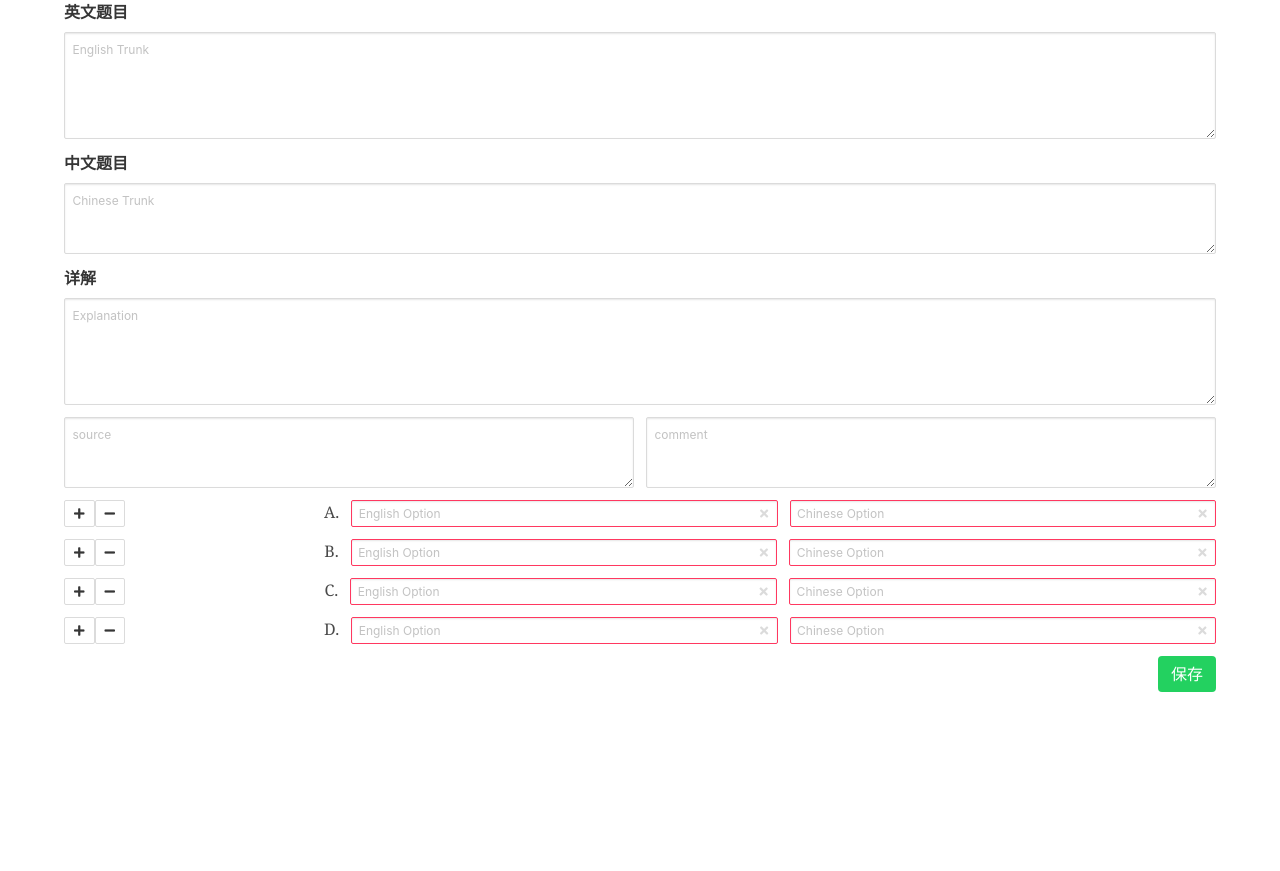
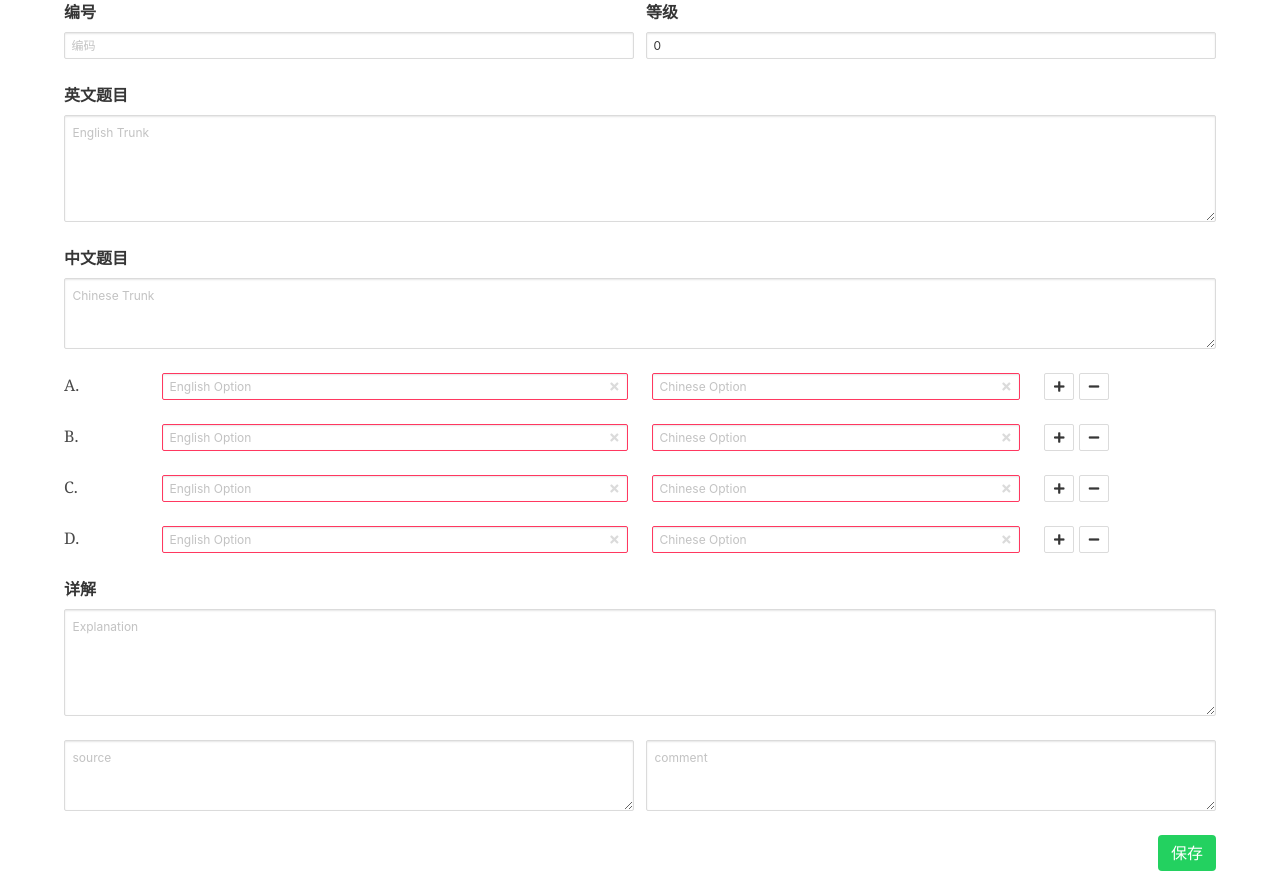
Before and after one commit to starvii/trainier, a Flask app: page /question/edit in a window 1280 px wide. Before the commit the page ends 692 px from the top, so only its background shows below. Run offline with Flask 2, Linux system fonts and the light colour scheme; parts of the project's set-up code (start-up, migrations or seed data) failed here and were passed over; some libraries are stand-ins or nearby versions.

Commit message:
增加了一个编码字段

```diff
--- a/manage.py
+++ b/manage.py
@@ -39,6 +39,9 @@ def bind_views() -> None:
     import trainier.api.question.controller
     app.register_blueprint(trainier.api.question.controller.blueprint)
     logger.info('%s loaded.', trainier.api.question.controller)
+    import trainier.api.quiz.controller
+    app.register_blueprint(trainier.api.quiz.controller.blueprint)
+    logger.info('%s loaded.', trainier.api.quiz.controller)
 
 
 def main() -> None:
--- a/template/question/edit.html
+++ b/template/question/edit.html
@@ -4,51 +4,54 @@
         <input id="entityId" readonly="readonly" value="{{ entity_id }}">
     </div>
     {% raw %}
-    <div class="columns" id="app">
+    <div id="app">
+        <div class="columns">
             <div class="column">
-            <form>
-                <div class="field">
-                    <label class="label">英文题目</label>
-                    <div class="control">
-                        <textarea rows="5" class="textarea is-small" placeholder="English Trunk" v-model="trunk.enTrunk"></textarea>
-                    </div>
-                </div>
-                <div class="field">
-                    <label class="label">中文题目</label>
-                    <div class="control">
-                        <textarea rows="3" class="textarea is-small" placeholder="Chinese Trunk" v-model="trunk.cnTrunk"></textarea>
-                    </div>
-                </div>
-                <div class="field">
-                    <label class="label">详解</label>
-                    <div class="control">
-                        <textarea rows="5" class="textarea is-small" placeholder="Explanation" v-model="trunk.analysis"></textarea>
-                    </div>
-                </div>
                 <div class="field">
                     <div class="field-body">
                         <div class="field">
+                            <label class="label">编号</label>
                             <p class="control is-expanded">
-                                <textarea rows="3" class="textarea is-small" placeholder="source" v-model="trunk.source"></textarea>
+                                <input class="input is-small" placeholder="编码" v-model="trunk.code">
                             </p>
                         </div>
                         <div class="field">
+                            <label class="label">等级</label>
                             <p class="control is-expanded">
-                                <textarea rows="3" class="textarea is-small" placeholder="comment" v-model="trunk.comment"></textarea>
+                                <input class="input is-small" placeholder="等级" v-model="trunk.level">
                             </p>
                         </div>
                     </div>
                 </div>
-                <div class="field" v-for="(opt, index) in options">
-                    <div class="field-body" @dblclick="changeAnswer(index)">
+            </div>
+        </div>
+        <div class="columns">
+            <div class="column">
                 <div class="field">
-                            <p class="control is-small">
-                                <a class="button is-small is-pulled-left" @click="insertOption(index)"><span><i class="fas fa-plus"></i></span></a>
-                                <a class="button is-small is-pulled-left" @click="removeOption(index)"><span><i class="fas fa-minus"></i></span></a>
-                                <span class="is-pulled-right" v-text="`ABCDEFGHIJKL`[index] + `.`"></span>
-                            </p>
+                    <label class="label">英文题目</label>
+                    <div class="control">
+                        <textarea rows="5" class="textarea is-small" placeholder="English Trunk"
+                                  v-model="trunk.enTrunk"></textarea>
                     </div>
+                </div>
+            </div>
+        </div>
+        <div class="columns">
+            <div class="column">
                 <div class="field">
+                    <label class="label">中文题目</label>
+                    <div class="control">
+                        <textarea rows="3" class="textarea is-small" placeholder="Chinese Trunk"
+                                  v-model="trunk.cnTrunk"></textarea>
+                    </div>
+                </div>
+            </div>
+        </div>
+        <div class="columns" v-for="(opt, index) in options" @dblclick="changeAnswer(index)">
+            <div class="column is-1">
+                <span v-text="`ABCDEFGHIJKL`[index] + `.`"></span>
+            </div>
+            <div class="column is-5">
                 <p class="control has-icons-right">
                     <input class="input is-small" type="text" placeholder="English Option" v-model="opt.enOption"
                            :class="[opt.isTrue ? 'is-success' : 'is-danger']">
@@ -58,7 +61,7 @@
                     </span>
                 </p>
             </div>
-                        <div class="field">
+            <div class="column is-4">
                 <p class="control has-icons-right">
                     <input class="input is-small" type="text" placeholder="Chinese Option" v-model="opt.cnOption"
                            :class="[opt.isTrue ? 'is-success' : 'is-danger']">
@@ -68,11 +71,43 @@
                     </span>
                 </p>
             </div>
+            <div class="column is-2">
+                <a class="button is-small" @click="insertOption(index)"><i class="fas fa-plus"></i></a>
+                <a class="button is-small" @click="removeOption(index)"><i class="fas fa-minus"></i></a>
+            </div>
+        </div>
+        <div class="columns">
+            <div class="column">
+                <div class="field">
+                    <label class="label">详解</label>
+                    <div class="control">
+                        <textarea rows="5" class="textarea is-small" placeholder="Explanation"
+                                  v-model="trunk.analysis"></textarea>
+                    </div>
+                </div>
+            </div>
+        </div>
+        <div class="columns">
+            <div class="column">
+                <div class="field">
+                    <div class="field-body">
+                        <div class="field">
+                            <p class="control is-expanded">
+                                <textarea rows="3" class="textarea is-small" placeholder="source"
+                                          v-model="trunk.source"></textarea>
+                            </p>
+                        </div>
+                        <div class="field">
+                            <p class="control is-expanded">
+                                <textarea rows="3" class="textarea is-small" placeholder="comment"
+                                          v-model="trunk.comment"></textarea>
+                            </p>
+                        </div>
+                    </div>
+                </div>
             </div>
         </div>
         <a class="button is-link is-success is-pulled-right" @click="save()">保存</a>
-            </form>
-        </div>
     </div>
     {% endraw %}
 {% endblock %}
@@ -133,11 +168,9 @@
                 ],
                 pics: [],
             },
-            mounted: function() {
+            mounted: function () {
                 this.encodedTrunkId = window.document.getElementById('entityId').value;
-                if (this.encodedTrunkId.trim().length === 16) {
                 this.load();
-                }
             },
             methods: {
                 load: function () {
@@ -160,7 +193,8 @@
                         }
                     );
                 },
-                insertOption: function(idx) {
+                insertOption: function (idx) {
+                    if (this.options.length < 12) {
                         this.options.splice(idx + 1, 0, {
                             entityId: '',
                             trunkId: '',
@@ -168,8 +202,9 @@
                             cnOption: '',
                             isTrue: false,
                         });
+                    }
                 },
-                removeOption: function(idx) {
+                removeOption: function (idx) {
                     if (this.options.length > 1) {
                         this.options.splice(idx, 1);
                     }
--- a/trainier/page.py
+++ b/trainier/page.py
@@ -2,7 +2,6 @@
 # -*- coding: utf-8 -*-
 
 import base64
-import binascii
 from flask import Flask, render_template, request
 from trainier import get_flask_app
 
@@ -20,8 +19,7 @@ def index() -> str:
 def edit() -> str:
     entity_id: str = request.args.get('id')
     if entity_id is not None and len(entity_id.strip()) > 0:
-        _: bytes = binascii.unhexlify(entity_id.strip())
-        entity_id = base64.urlsafe_b64encode(_).decode()
+        entity_id = base64.urlsafe_b64encode(entity_id.strip().encode()).decode()
     else:
         entity_id = ''
     return render_template('question/edit.html', entity_id=entity_id)
@@ -31,8 +29,12 @@ def edit() -> str:
 def view() -> str:
     entity_id: str = request.args.get('id')
     if entity_id is not None and len(entity_id.strip()) > 0:
-        _: bytes = binascii.unhexlify(entity_id.strip())
-        entity_id = base64.urlsafe_b64encode(_).decode()
+        entity_id = base64.urlsafe_b64encode(entity_id.strip().encode()).decode()
     else:
         entity_id = ''
     return render_template('question/view.html', entity_id=entity_id)
+
+
+@app.route('/quiz', methods=('GET',))
+def quiz() -> str:
+    return render_template('quiz/quiz.html')
```
Also changed, not shown: template/question/index.html (+4 -4 lines), template/question/view.html (+28 -20 lines), trainier/api/question/controller.py (+29 -25 lines), trainier/api/quiz/controller.py (added, +17 -0 lines), trainier/util/value.py (+15 -0 lines). Lines whose indentation alone changed are shown as unchanged.
